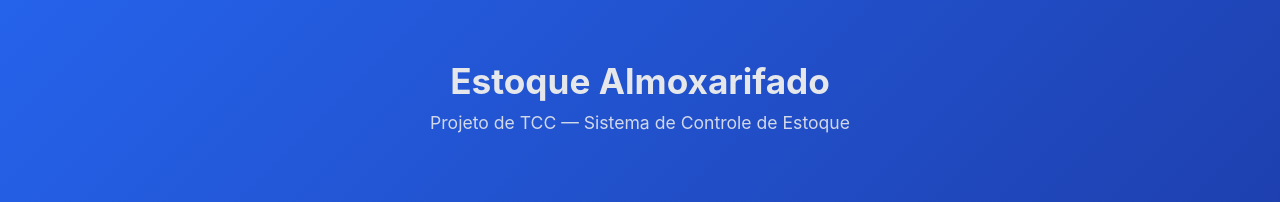
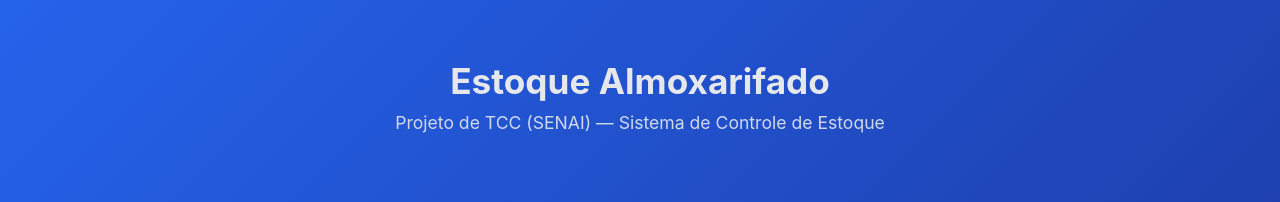
Before and after one commit to aeGabriel/EstoqueAlmoxarifado, a plain HTML site: page index.html in a window 1280 px wide. Shown: the top 202 px of the page. Drawn offline with Linux system fonts and the light colour scheme.

Commit message:
Atualizar o index.html

```diff
--- a/index.html
+++ b/index.html
@@ -85,7 +85,7 @@
 
 <header>
     <h1>Estoque Almoxarifado</h1>
-    <p>Projeto de TCC — Sistema de Controle de Estoque</p>
+    <p>Projeto de TCC (SENAI) — Sistema de Controle de Estoque</p>
 </header>
 
 <main>
```
